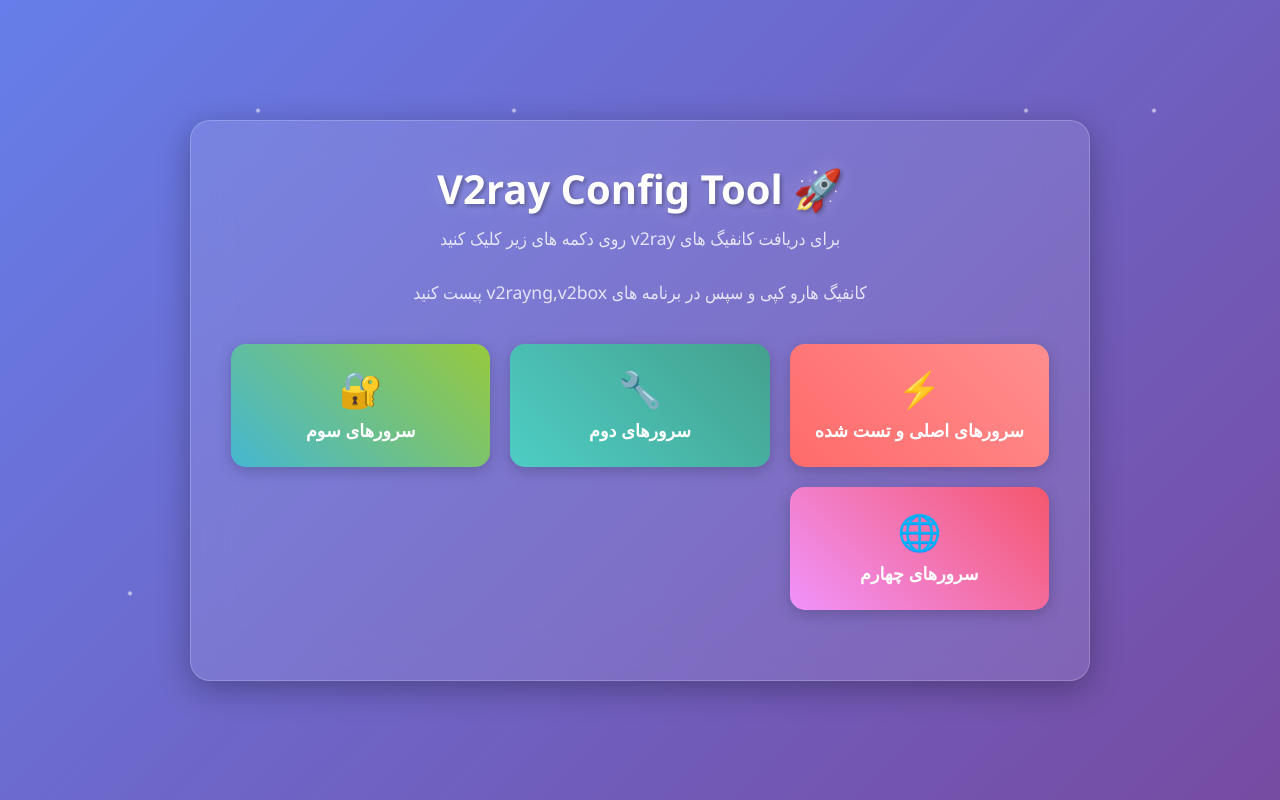
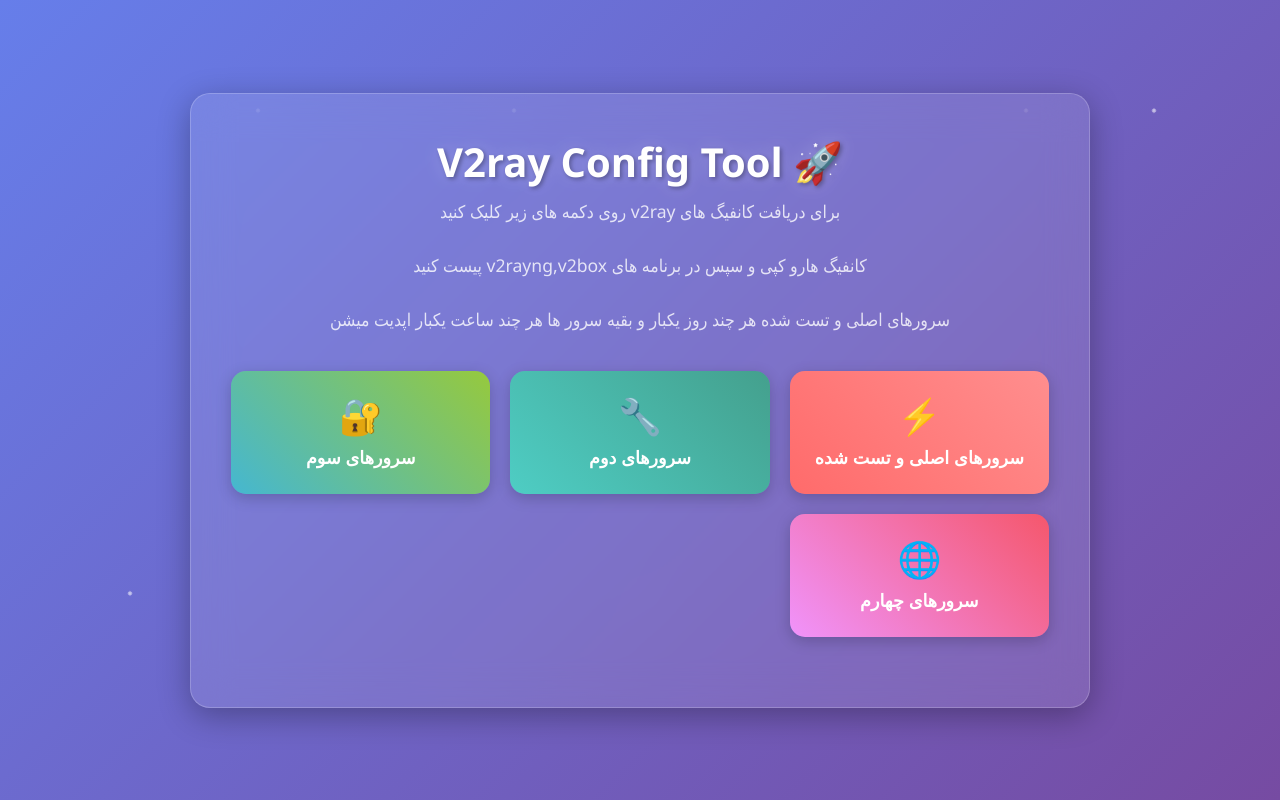
Before and after one commit to mohammadkaf/v2rayfree, a plain HTML site: page app/index.html in a window 1280 px wide. Drawn offline with Linux system fonts and the light colour scheme.

Commit message:
Update index.html

```diff
--- a/app/index.html
+++ b/app/index.html
@@ -318,6 +318,7 @@
             <h1>🚀 V2ray Config Tool</h1>
             <p>برای دریافت کانفیگ های v2ray روی دکمه های زیر کلیک کنید</p>
             <p>کانفیگ هارو کپی و سپس در برنامه های v2rayng,v2box    پیست کنید</p>
+            <p>سرورهای اصلی و تست شده هر چند روز یکبار و بقیه سرور ها هر  چند ساعت یکبار اپدیت میشن</p>
         </div>
 
         <div class="buttons-grid">
```
